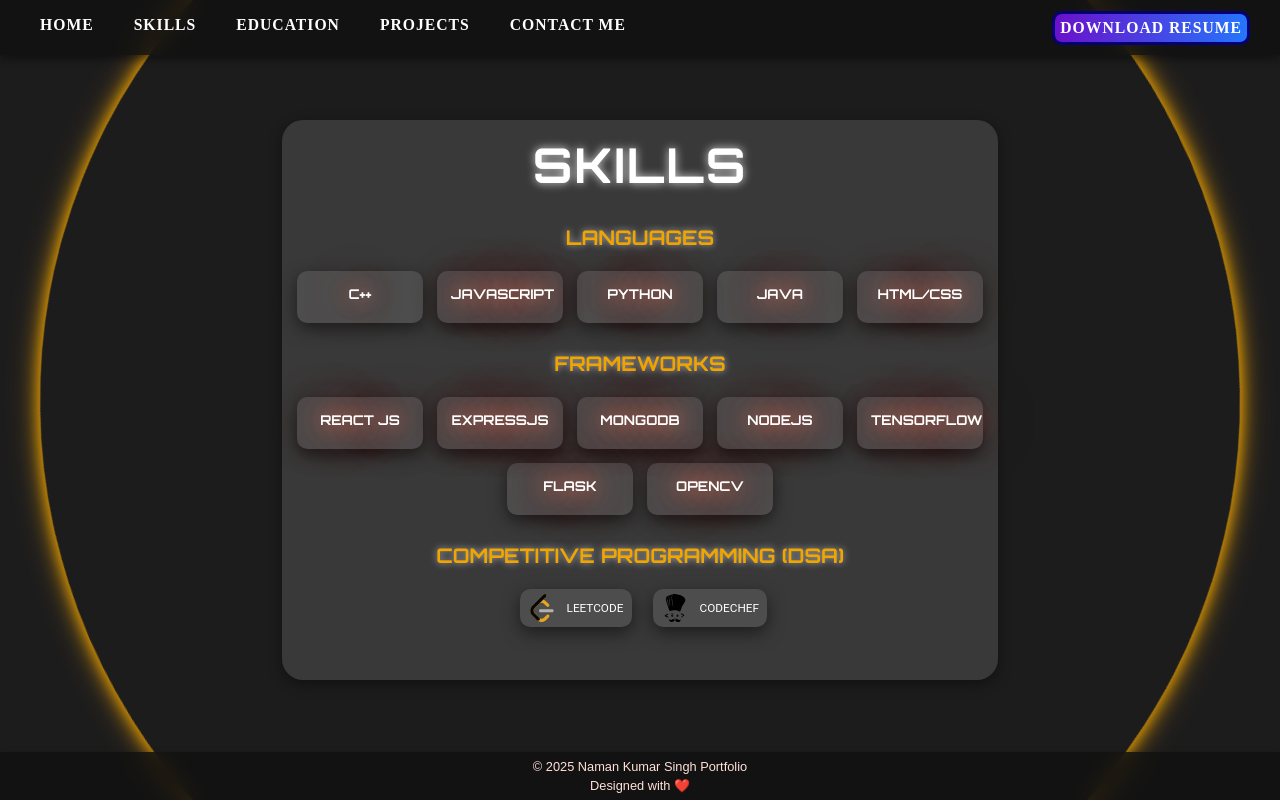
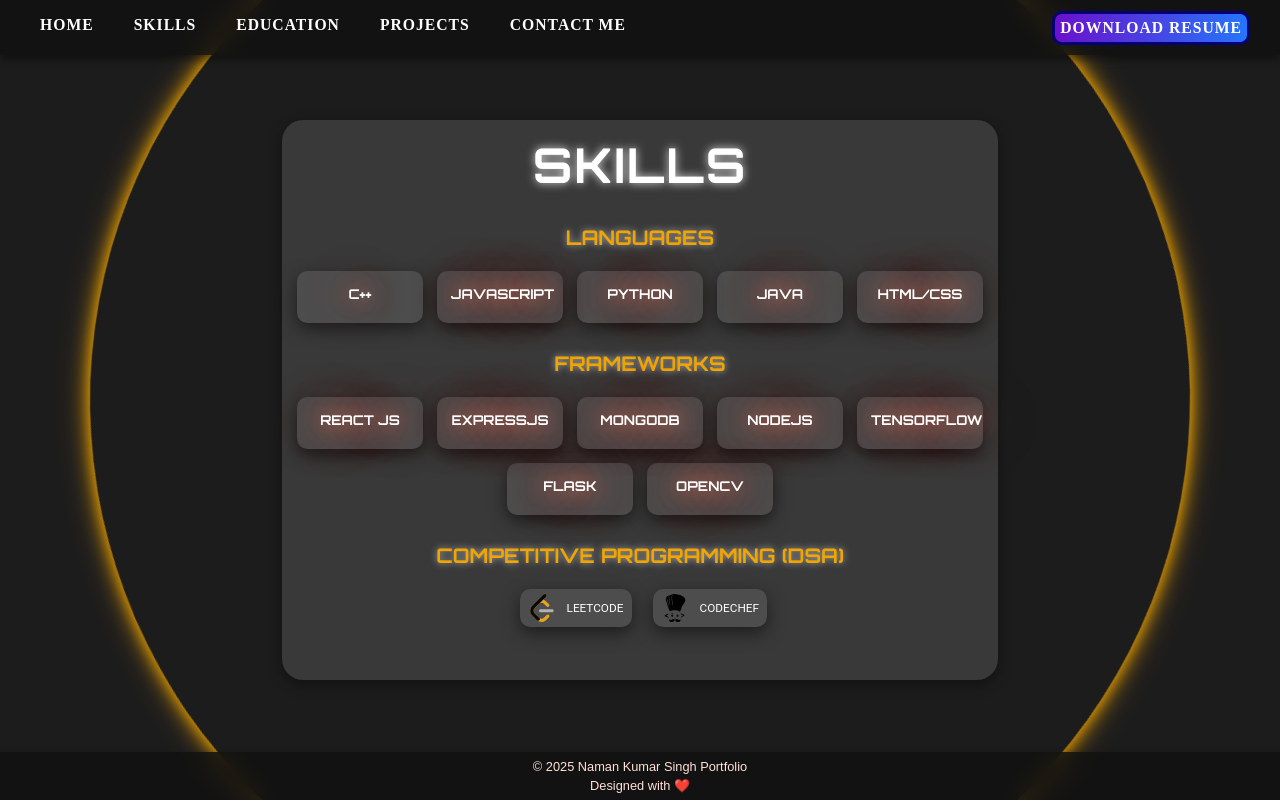
Before and after one commit to NKSG100/my-react-portfolio, a React (Vite) app: page /skills in a window 1280 px wide. Built offline with nearby package versions, Linux system fonts and the light colour scheme.

Commit message:
Update Skills.css

```diff
--- a/src/components/css/Skills.css
+++ b/src/components/css/Skills.css
@@ -22,8 +22,8 @@
   position: absolute;
   top: 50%;
   left: 50%;
-  width: 1200px;
-  height: 1200px;
+  width: 1100px;
+  height: 1100px;
   background: transparent;
   border-radius: 50%;
   animation: rotateGlow 8s linear infinite, glowEffect1 3s ease-in-out infinite;
```
